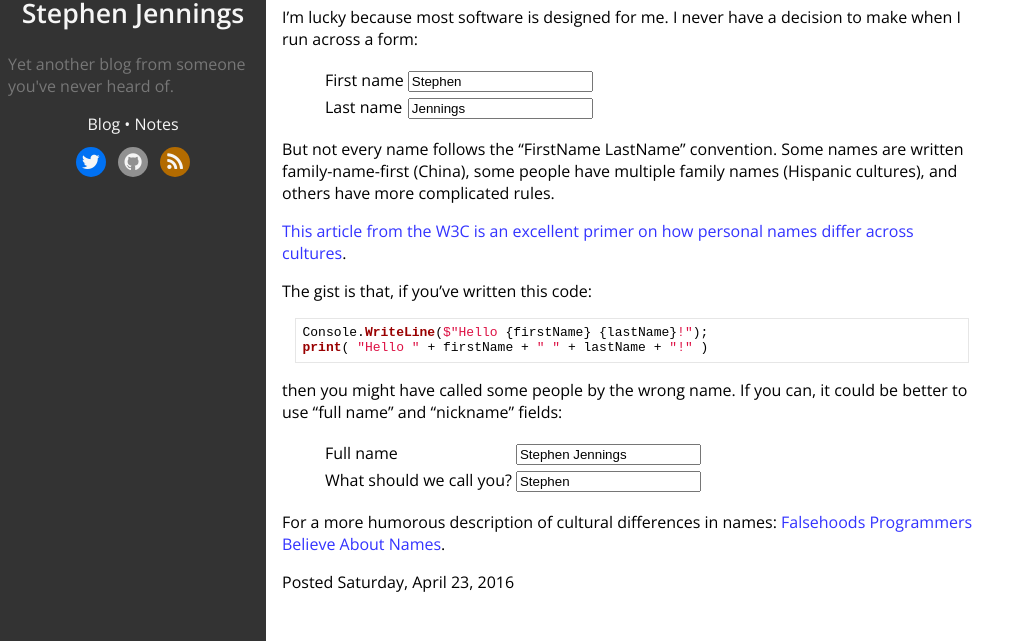
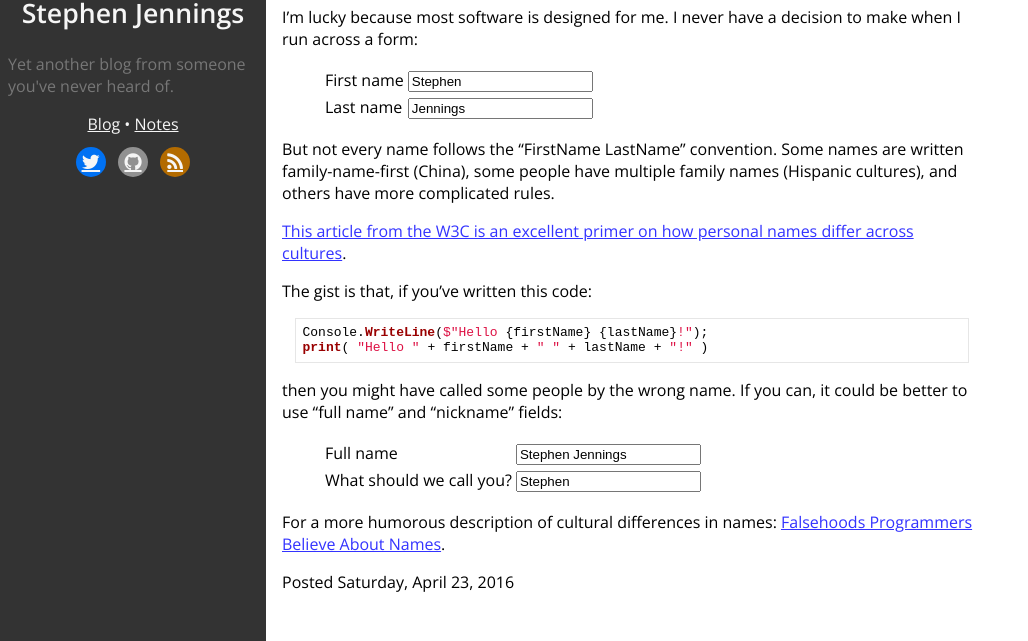
Before and after one commit to jennings/jennings.github.io, a Jekyll site: the page built from index.html, in a window 1280 px wide. Shown: the part 155-796 px from the top of the page, without its empty margins (0-1028 px from the left). Built offline with Jekyll 4.4.1, drawn with Linux system fonts in a browser that asks for light colours; nearby versions of some CDN libraries.

Commit message:
underline links

```diff
--- a/_sass/_colors.scss
+++ b/_sass/_colors.scss
@@ -42,7 +42,6 @@ strong {
 
 a {
     color: $accent-color;
-    text-decoration: none;
     &:visited {
         color: darken($accent-color, 10%);
     }
```
